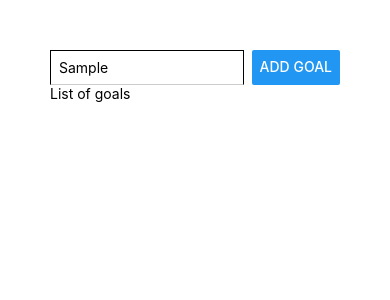
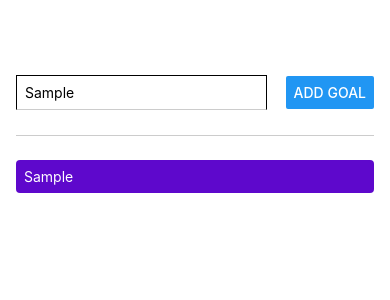
Before and after one commit to aahanverma00710/RNCorurse, a React Native app: screen / in a window 390 px wide. Both pictures are taken after typing "Sample" into the empty fields and a click on the button "ADD GOAL". Shown: the top 300 px of the page. Built offline with nearby package versions, Linux system fonts and the light colour scheme.

Commit message:
Components added

```diff
--- a/App.js
+++ b/App.js
@@ -1,34 +1,83 @@
 
-import { StyleSheet, Text, View, Button ,TextInput} from 'react-native';
+import { StyleSheet, Text, View, Button ,TextInput, ScrollView,FlatList} from 'react-native';
+import { useState } from 'react';
 
 export default function App() {
+
+  const [enteredGoalText, setEnteredGoalText] = useState('');
+  const [courseGoals, setCourseGoals] = useState([]);
+
+  function goadInputHandler(enteredText) {
+     setEnteredGoalText(enteredText);
+  }
+
+  function addGoalHandler() {
+      if(enteredGoalText.trim().length === 0) {
+        console.warn('Please enter a valid goal');
+        return;
+      }
+      setCourseGoals((currentCourseGoals) => [...currentCourseGoals, {text: enteredGoalText, id: Math.random().toString()}]);
+  }
+
+
   return (
     <View style={styles.appConinter} >
        <View style={styles.inputContainer} >
-          <TextInput style={styles.textInput} placeholder="Your course gole"/>
-          <Button title="Add Goal" />
+          <TextInput style={styles.textInput} placeholder="Your course gole"
+          onChangeText={goadInputHandler}/>
+          <Button title="Add Goal" onPress={addGoalHandler}/>
        </View>
-       <View>
-          <Text>List of goals</Text>
+       <View style={styles.goalsContainer} >
+         <FlatList data={courseGoals}
+         renderItem={(itemData) => {
+          return (
+            <View  style={styles.goalItem} >
+              <Text style={styles.goalText}>{itemData.item.text}</Text>
+            </View>
+          )
+         }
+        } keyExtractor={(item, index) => {return item.id}}/>
        </View>
+
     </View>
   );
 }
 
 const styles = StyleSheet.create({
     appConinter: {
-      padding: 50,
+      flex: 1,
+      paddingTop: 50,
+      paddingHorizontal: 16,
     },
     inputContainer: {
+      flex: 1,
       flexDirection: 'row',
       justifyContent: 'space-between',
+      alignItems: 'center',
+      marginBottom: 24,
+      borderBottomWidth: 1,
+      borderBottomColor: '#cccccc',
     },
     textInput: {
       borderBottomColor: '#cccccc',
       borderWidth: 1,
-      width: '80%',
+      width: '70%',
       marginRight: 8,
       padding: 8,
     },
 
+    goalsContainer: {
+      flex: 8,
+    },
+    goalItem: {
+      marginBottom: 8,
+      padding: 8,
+      backgroundColor: '#5e08cc',
+      borderRadius: 4,
+
+    },
+    goalText: {
+      color: '#ffffff',
+    },
+
 });
```
